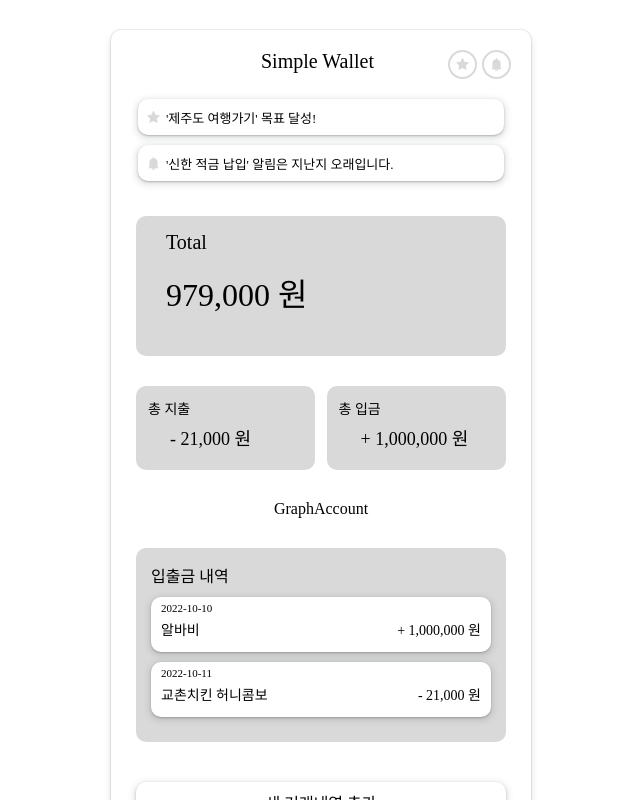
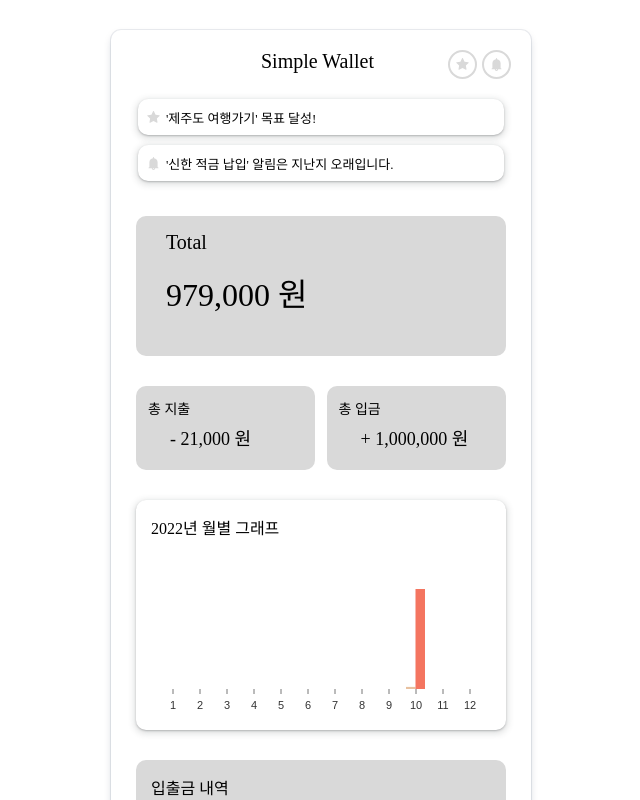
Before and after one commit to 5Suminsss2/Simple-Wallet, a React (Create React App) app: page / in a window 1280 px wide. Shown: the top 800 px of the page, without its empty margins (319-959 px from the left). Built offline with nearby package versions, Linux system fonts and the light colour scheme.

Commit message:
Feat: 월별 차트 그래프 기능 구현

```diff
--- a/package.json
+++ b/package.json
@@ -6,6 +6,8 @@
     "@emotion/react": "^11.10.5",
     "@emotion/styled": "^11.10.5",
     "@mui/material": "^5.10.13",
+    "@nivo/bar": "^0.80.0",
+    "@nivo/core": "^0.80.0",
     "@testing-library/jest-dom": "^5.16.5",
     "@testing-library/react": "^13.4.0",
     "@testing-library/user-event": "^13.5.0",
--- a/src/components/GraphAccount.js
+++ b/src/components/GraphAccount.js
@@ -1,5 +1,125 @@
-function GraphAccount() {
-  return <div>GraphAccount</div>;
+// 그래프 차트 시각화 코드
+// 참조 코드 : https://github.com/sypear/my-pocket"
+
+import { ResponsiveBar } from "@nivo/bar";
+import styled from "styled-components";
+import { useEffect } from "react";
+
+const ChartContainer = styled.div`
+  height: 200px;
+  width: 340px;
+  padding: 15px;
+  background-color: #fff;
+  border-radius: 10px;
+  box-shadow: rgb(60 64 67 / 30%) 0px 1px 2px 0px,
+    rgb(60 64 67 / 15%) 0px 2px 6px 2px;
+`;
+
+function GraphAccount({ dataset }) {
+  const today = new Date(); // 오늘 날짜
+
+  // 차트에 입력할 데이터
+  const monthData = [
+    { month: "1", totalDeposit: 0, totalWithdraw: 0 },
+    { month: "2", totalDeposit: 0, totalWithdraw: 0 },
+    { month: "3", totalDeposit: 0, totalWithdraw: 0 },
+    { month: "4", totalDeposit: 0, totalWithdraw: 0 },
+    { month: "5", totalDeposit: 0, totalWithdraw: 0 },
+    { month: "6", totalDeposit: 0, totalWithdraw: 0 },
+    { month: "7", totalDeposit: 0, totalWithdraw: 0 },
+    { month: "8", totalDeposit: 0, totalWithdraw: 0 },
+    { month: "9", totalDeposit: 0, totalWithdraw: 0 },
+    { month: "10", totalDeposit: 0, totalWithdraw: 0 },
+    { month: "11", totalDeposit: 0, totalWithdraw: 0 },
+    { month: "12", totalDeposit: 0, totalWithdraw: 0 },
+  ];
+
+  useEffect(() => {
+    // 올해 연도의 데이터만 가져오기
+    const filterDataset = dataset.filter(
+      (value) => Number(value.year) === today.getFullYear()
+    );
+
+    // monthData에 값 더하기
+    filterDataset.map((value) => {
+      const month = Number(value.month) - 1;
+      if (value.accountType === "Deposit") {
+        monthData[month].totalDeposit += Number(value.price);
+      } else {
+        monthData[month].totalWithdraw += Number(value.price);
+      }
+    });
+  }, [monthData]);
+
+  return (
+    <ChartContainer>
+      <div>{today.getFullYear()}년 월별 그래프</div>
+      <ResponsiveBar
+        data={monthData}
+        keys={["totalWithdraw", "totalDeposit"]}
+        indexBy="month"
+        margin={{ top: 50, right: 0, bottom: 50, left: 0 }}
+        padding={0.3}
+        groupMode="grouped"
+        valueScale={{ type: "linear" }}
+        indexScale={{ type: "band", round: true }}
+        colors={{ scheme: "nivo" }}
+        defs={[
+          {
+            id: "dots",
+            type: "patternDots",
+            background: "inherit",
+            color: "#38bcb2",
+            size: 4,
+            padding: 1,
+            stagger: true,
+          },
+          {
+            id: "lines",
+            type: "patternLines",
+            background: "inherit",
+            color: "#eed312",
+            rotation: -45,
+            lineWidth: 6,
+            spacing: 10,
+          },
+        ]}
+        fill={[
+          {
+            match: {
+              id: "fries",
+            },
+            id: "dots",
+          },
+          {
+            match: {
+              id: "sandwich",
+            },
+            id: "lines",
+          },
+        ]}
+        borderColor={{
+          from: "color",
+          modifiers: [["darker", 1.6]],
+        }}
+        axisTop={null}
+        axisRight={null}
+        axisLeft={null}
+        enableGridY={false}
+        labelSkipWidth={12}
+        labelSkipHeight={12}
+        labelTextColor={{ theme: "background" }}
+        legends={[]}
+        role="application"
+        ariaLabel="Nivo bar chart demo"
+        barAriaLabel={function (e) {
+          return (
+            e.id + ": " + e.formattedValue + " in country: " + e.indexValue
+          );
+        }}
+      />
+    </ChartContainer>
+  );
 }
 
 export default GraphAccount;
--- a/src/pages/Main.js
+++ b/src/pages/Main.js
@@ -8,7 +8,7 @@ import Total from "../components/Total";
 import GoalModal from "../components/Modal/GoalModal";
 import AlarmModal from "../components/Modal/AlarmModal";
 import { useRecoilValue } from "recoil";
-import { alarmModalState, goalModalState } from "../store/atom";
+import { alarmModalState, datasetState, goalModalState } from "../store/atom";
 
 function Main() {
 
@@ -32,12 +32,14 @@ function Main() {
       rgba(9, 30, 66, 0.08) 0px 0px 0px 1px;
   `;
 
+  const dataset = useRecoilValue(datasetState);
+
   return (
     <Wrapper>
       <Title />
       <Alarm />
       <Total />
-      <GraphAccount />
+      <GraphAccount dataset={dataset} />
       <AccountHistory />
       <CreateAccountHistory />
       {currentAlarmState ? <AlarmModal /> : null}
```
